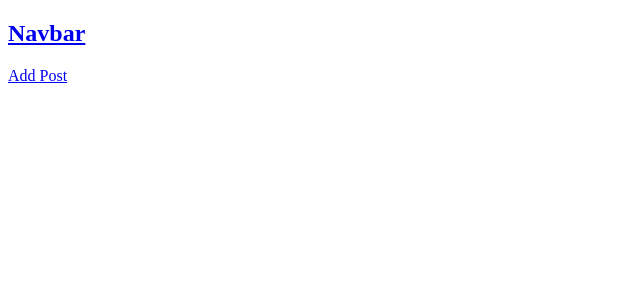
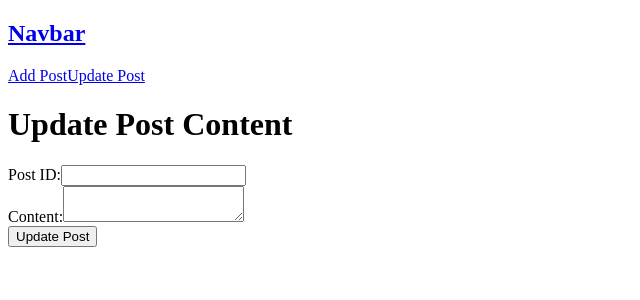
Before and after one commit to elpezpr/PostShare-FrontEnd, a React (Vite) app: page /update-post/1 in a window 1280 px wide. Before the commit this address had no page. Shown: the top 300 px of the page, without its empty margins (0-640 px from the left). Built offline with nearby package versions, Linux system fonts and the light colour scheme.

Commit message:
fixed console issue

```diff
--- a/src/App.jsx
+++ b/src/App.jsx
@@ -4,6 +4,7 @@ import Navbar from './components/Navbar';
 import HomePage from './pages/HomePage';
 import PostDetail from './components/PostDetail'; // Corrected import
 import AddPostForm from './components/AddPostForm'; // Corrected import
+import UpdatePostForm from './components/UpdatePostForm';
 
 const App = () => {
   return (
@@ -13,7 +14,7 @@ const App = () => {
         <Route path="/" element={<HomePage />} />
         <Route path="/posts/:postId" element={<PostDetail />} />
         <Route path="/add-post" element={<AddPostForm />} />
-        <Route path="/edit-post/:postId" element={<AddPostForm />} />
+        <Route path="/update-post/:postId" element={<UpdatePostForm />} />
       </Routes>
     </Router>
   );
--- a/src/components/Navbar.jsx
+++ b/src/components/Navbar.jsx
@@ -11,6 +11,9 @@ const Navbar = () => {
       <Link to="/add-post" className="navbar-link">
         Add Post
       </Link>
+      <Link to="/update-post/:postId" className="navbar-link">
+        Update Post
+      </Link>
     </nav>
   );
 };
--- a/src/components/PostDetail.jsx
+++ b/src/components/PostDetail.jsx
@@ -19,9 +19,12 @@ const PostDetail = () => {
 
         const commentsResponse = await fetch(`http://localhost:8080/api/posts/${postId}/comments`);
         if (!commentsResponse.ok) {
-          // Handle error or set comments to empty array
-          console.error('Failed to fetch comments');
-          setComments([]); // Or handle error differently
+          if (commentsResponse.status === 404) {
+            // No comments found, set comments to an empty array
+            setComments([]);
+          } else {
+            throw new Error('Failed to fetch comments');
+          }
         } else {
           const commentsData = await commentsResponse.json();
           setComments(commentsData);
@@ -33,7 +36,7 @@ const PostDetail = () => {
     };
 
     fetchPostDetails();
-  }, [postId]);;
+  }, [postId]);
 
   const refreshComments = async () => {
     try {
@@ -41,7 +44,6 @@ const PostDetail = () => {
       if (!response.ok) throw new Error('Failed to fetch comments');
       const commentsData = await response.json();
       setComments(commentsData);
-
     } catch (error) {
       setError(error.message);
       console.error('Error fetching comments:', error);
--- a/src/components/PostList.jsx
+++ b/src/components/PostList.jsx
@@ -4,16 +4,46 @@ import { Link } from 'react-router-dom';
 
 const PostList = () => {
   const [posts, setPosts] = useState([]);
+  const [error, setError] = useState('');
+
+  // Define the fetchPosts function outside useEffect
+  const fetchPosts = async () => {
+    try {
+      const response = await fetch('http://localhost:8080/api/posts');
+      if (!response.ok) throw new Error('Failed to fetch posts');
+      const data = await response.json();
+      setPosts(data);
+    } catch (error) {
+      setError(error.message);
+      console.error('Error fetching posts:', error);
+    }
+  };
 
   useEffect(() => {
-    const fetchPosts = async () => {
-      const response = await fetch('http://localhost:8080/api/posts');
-      const data = await response.json();
-      setPosts(data);
-    };
+    // Call the fetchPosts function inside useEffect
+    fetchPosts();
+  }, []); // Empty dependency array means this runs once on mount
 
-    fetchPosts();
-  }, []);
+  const handleDelete = async (postId) => {
+    try {
+      const response = await fetch(`http://localhost:8080/api/posts/${postId}`, {
+        method: 'DELETE',
+      });
+
+      if (!response.ok) {
+        const errorText = await response.text();
+        throw new Error(`Failed to delete post: ${errorText}`);
+      }
+
+      setPosts((prevPosts) => prevPosts.filter(post => post.id !== postId));
+      alert('Post deleted successfully!');
+    } catch (error) {
+      setError(error.message);
+      console.error('Error deleting post:', error);
+    }
+  };
+
+  if (error) return <div>Error: {error}</div>;
 
   return (
     <div className="post-list">
@@ -25,6 +55,7 @@ const PostList = () => {
               <h2>{post.title}</h2>
               <p>{post.content.slice(0, 100)}...</p>
             </Link>
+            <button onClick={() => handleDelete(post.id)}>Delete Post</button>
           </div>
         ))}
       </div>
--- /dev/null
+++ b/src/components/UpdatePostForm.jsx
@@ -0,0 +1,89 @@
+import React, { useState } from 'react';
+import { useNavigate } from 'react-router-dom';
+
+const UpdatePostForm = () => {
+  const [postId, setPostId] = useState('');
+  const [content, setContent] = useState('');
+  const [error, setError] = useState('');
+  const [loading, setLoading] = useState(false);
+  const navigate = useNavigate();
+
+  const handleChange = (event) => {
+    const { name, value } = event.target;
+    if (name === 'postId') {
+      setPostId(value);
+    } else {
+      setContent(value);
+    }
+  };
+
+  const handleSubmit = async (event) => {
+    event.preventDefault();
+    setLoading(true);
+
+    try {
+      // Fetch the post to check if it exists
+      const fetchResponse = await fetch(`http://localhost:8080/api/posts/${postId}`);
+      if (!fetchResponse.ok) {
+        throw new Error('Failed to fetch post. Ensure the post ID is correct.');
+      }
+
+      // If the post exists, update its content
+      const response = await fetch(`http://localhost:8080/api/posts/content/${postId}`, {
+        method: 'PATCH',
+        headers: {
+          'Content-Type': 'application/json',
+        },
+        body: JSON.stringify({ content }),
+      });
+
+      if (!response.ok) {
+        const errorText = await response.text();
+        throw new Error(`Failed to update post: ${errorText}`);
+      }
+
+      alert('Post updated successfully!');
+      navigate('/'); // Redirect to homepage after submission
+    } catch (error) {
+      setError(error.message);
+      console.error('Error:', error);
+    } finally {
+      setLoading(false);
+    }
+  };
+
+  return (
+    <div className="update-post-form">
+      <h1>Update Post Content</h1>
+      <form onSubmit={handleSubmit}>
+        <div className="form-group">
+          <label htmlFor="postId">Post ID:</label>
+          <input
+            id="postId"
+            name="postId"
+            type="text"
+            value={postId}
+            onChange={handleChange}
+            required
+          />
+        </div>
+        <div className="form-group">
+          <label htmlFor="content">Content:</label>
+          <textarea
+            id="content"
+            name="content"
+            value={content}
+            onChange={handleChange}
+            required
+          ></textarea>
+        </div>
+        <button type="submit" disabled={loading}>
+          {loading ? 'Updating...' : 'Update Post'}
+        </button>
+      </form>
+      {error && <p style={{ color: 'red' }}>{error}</p>}
+    </div>
+  );
+};
+
+export default UpdatePostForm;
```
